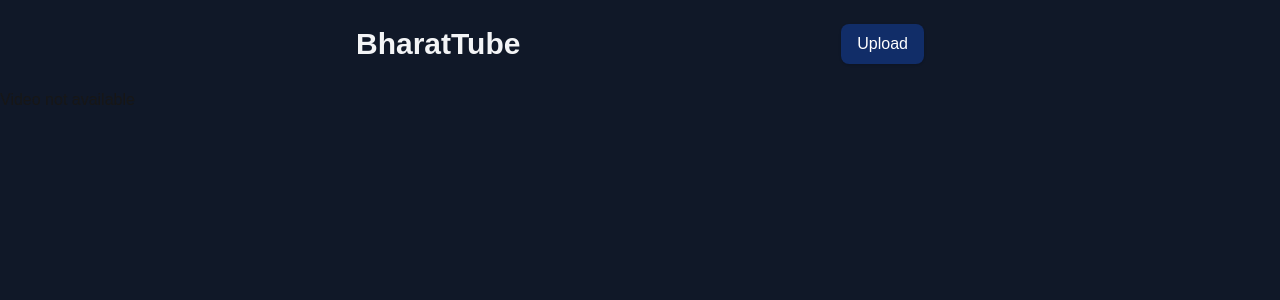
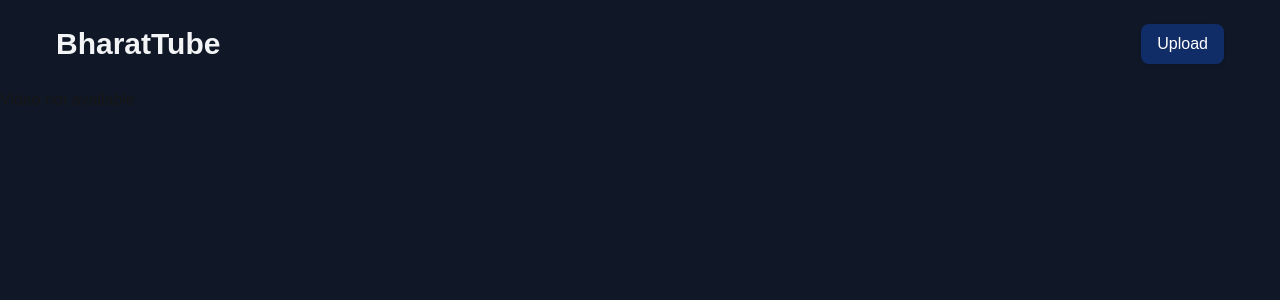
Before and after one commit to ayushrawat98/videoupload, a Next.js app: page /video/1 in a window 1280 px wide. Shown: the top 300 px of the page. Built offline with nearby package versions, Linux system fonts and the light colour scheme; no server answers; the database is empty.

Commit message:
Layout update

```diff
--- a/src/app/layout.tsx
+++ b/src/app/layout.tsx
@@ -27,7 +27,7 @@
     <html lang="en">
       <meta name="google-site-verification" content="Fc18zIdo6Geo7m6nFSho38ZUL67NpIVrJrBzV57uxag" />
       <body className={`${geistSans.variable} ${geistMono.variable} antialiased bg-gray-900`}>
-        <div className="grid grid-cols-2 gap-6 px-4 py-6 max-w-[600px] mx-auto items-center">
+        <div className="grid grid-cols-2 gap-6 px-4 py-6 max-w-[600px] lg:max-w-[1200px] mx-auto items-center">
           <h1 className="text-3xl font-bold text-gray-100">
             <Link href="/">BharatTube</Link>
           </h1>
```
